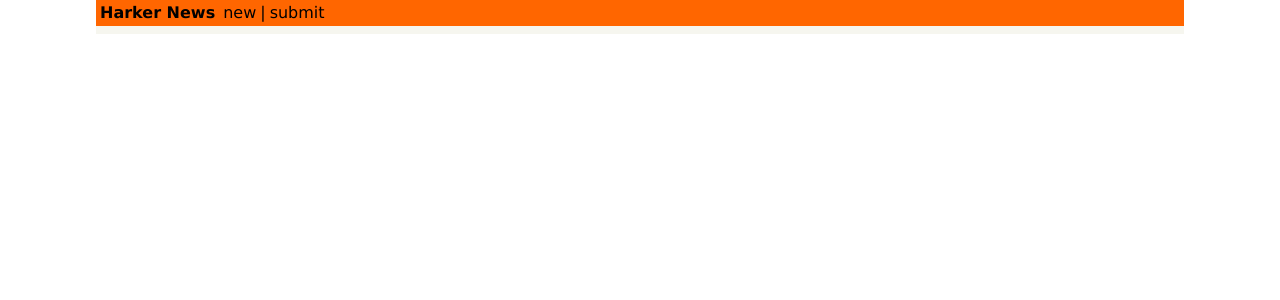
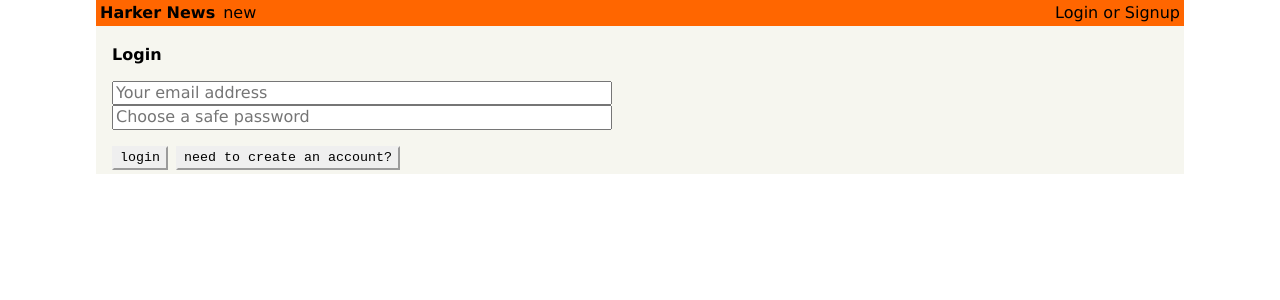
Before and after one commit to hdev14/hackernew-clone-frontend, a React (Create React App) app: page /login-or-signup in a window 1280 px wide. Shown: the top 300 px of the page. Built offline with nearby package versions, Linux system fonts and the light colour scheme.

Commit message:
feat: create login or signup page

```diff
--- a/src/components/App.js
+++ b/src/components/App.js
@@ -3,6 +3,7 @@ import { Switch, Route } from 'react-router-dom';
 import Header from './Header';
 import LinkList from './LinkList';
 import CreateLink from './CreateLink';
+import LoginOrSignup from './LoginOrSignup';
 
 const App = () => (
   <div className="center w85">
@@ -11,6 +12,7 @@ const App = () => (
       <Switch>
         <Route exact path="/" component={LinkList} />
         <Route path="/create" component={CreateLink} />
+        <Route path="/login-or-signup" component={LoginOrSignup} />
       </Switch>
     </div>
   </div>
--- a/src/components/Header.js
+++ b/src/components/Header.js
@@ -1,15 +1,47 @@
-import { Link } from 'react-router-dom';
+import { Link, useHistory } from 'react-router-dom';
 
-const Header = () => (
+import { AUTH_TOKEN } from '../constants';
+
+const Header = () => {
+  const history = useHistory();
+  const authToken = localStorage.getItem(AUTH_TOKEN);
+
+  return (
     <div className="flex pa1 justify-between nowrap orange">
       <div className="flex flex-fixed black">
         <div className="fw7 mr1">Harker News</div>
         <Link to="/" className="ml1 no-underline black">new</Link>
 
+        {authToken && (
+          <>
             <div className="ml1">|</div>
             <Link to="/create" className="ml1 no-underline black">submit</Link>
+          </>
+        )}
+      </div>
+      <div className="flex flex-fixed">
+        {authToken ? (
+          <div
+            className="ml1 pointer black"
+            role="button"
+            tabIndex={0}
+            onClick={() => {
+              localStorage.removeItem(AUTH_TOKEN);
+              history.push('/');
+            }}
+            onKeyPress={() => {
+              localStorage.removeItem(AUTH_TOKEN);
+              history.push('/');
+            }}
+          >
+            logout
+          </div>
+        ) : (
+          <Link to="/login-or-signup" className="ml1 no-underline black">Login or Signup</Link>
+        )}
       </div>
     </div>
   );
+};
 
 export default Header;
--- /dev/null
+++ b/src/components/LoginOrSignup.js
@@ -0,0 +1,120 @@
+import { useState } from 'react';
+import { gql, useMutation } from '@apollo/client';
+import { useHistory } from 'react-router-dom';
+
+import { AUTH_TOKEN } from '../constants';
+
+const LOGIN_MUTATION = gql`
+  mutation LoginMutation($email: String!, $passowrd: String!) {
+    login(email: $email, password: $password) {
+      token
+    }
+  }
+`;
+
+const SIGNUP_MUTATION = gql`
+  mutation SignupMutation($name: String!, $email: String!, $password: String!) {
+    signup(name: $name, email: $email, password: $password) {
+      token
+    }
+  }
+`;
+
+const LoginOrSignup = () => {
+  const history = useHistory();
+  const [isLogin, setIsLogin] = useState(true);
+  const [name, setName] = useState('');
+  const [email, setEmail] = useState('');
+  const [password, setPassword] = useState('');
+
+  const saveUserData = (token) => {
+    localStorage.setItem(AUTH_TOKEN, token);
+  };
+
+  const confirm = (data) => {
+    const { token } = isLogin ? data.login : data.signup;
+    saveUserData(token);
+    history.push('/');
+  };
+
+  const [login] = useMutation(LOGIN_MUTATION, {
+    onCompleted: (data) => confirm(data),
+    onError: (e) => console.error(e),
+  });
+
+  const [signup] = useMutation(SIGNUP_MUTATION, {
+    onCompleted: (data) => confirm(data),
+    onError: (e) => console.error(e),
+  });
+
+  const onSubmit = () => {
+    if (isLogin && email && password) {
+      login({ variables: { email, password } });
+      setEmail('');
+      setPassword('');
+      return;
+    }
+
+    if (name && email && password) {
+      signup({ variables: { name, email, password } });
+      setName('');
+      setEmail('');
+      setPassword('');
+    }
+  };
+  return (
+    <div>
+      <h4 className="mv3">{isLogin ? 'Login' : 'Sign Up'}</h4>
+      <div className="flex flex-column">
+        {!isLogin && (
+          <input
+            type="text"
+            placeholder="Your name"
+            required
+            value={name}
+            onChange={(e) => setName(e.target.value)}
+          />
+        )}
+
+        <input
+          type="email"
+          placeholder="Your email address"
+          required
+          value={email}
+          onChange={(e) => setEmail(e.target.value)}
+        />
+
+        <input
+          type="password"
+          placeholder="Choose a safe password"
+          required
+          value={password}
+          onChange={(e) => setPassword(e.target.value)}
+        />
+      </div>
+
+      <div className="flex mt3">
+        <div
+          className="pointer mr2 button"
+          role="button"
+          tabIndex={0}
+          onClick={() => onSubmit()}
+          onKeyPress={() => onSubmit()}
+        >
+          {isLogin ? 'login' : 'create account'}
+        </div>
+        <div
+          className="pointer button"
+          role="button"
+          tabIndex={0}
+          onClick={() => setIsLogin(!isLogin)}
+          onKeyPress={() => setIsLogin(!isLogin)}
+        >
+          {isLogin ? 'need to create an account?' : 'already have an account'}
+        </div>
+      </div>
+    </div>
+  );
+};
+
+export default LoginOrSignup;
--- /dev/null
+++ b/src/constants.js
@@ -0,0 +1 @@
+export const AUTH_TOKEN = 'auth-token';
--- a/src/index.js
+++ b/src/index.js
@@ -10,17 +10,22 @@ import { setContext } from '@apollo/client/link/context';
 import App from './components/App';
 import reportWebVitals from './reportWebVitals';
 import './styles/index.css';
+import { AUTH_TOKEN } from './constants';
 
 const httpLink = createHttpLink({
   uri: 'http://localhost:4000',
 });
 
-const authLink = setContext((_, { headers }) => ({
-  headers: {
-    ...headers,
-    authorization: 'Bearer eyJhbGciOiJIUzI1NiIsInR5cCI6IkpXVCJ9.eyJ1c2VySWQiOjEsImlhdCI6MTYwNDA2NzE4M30.La2KoVsn0h5jFNefM-ugav5nCMDJF1ENwP3E9CY4dVE',
-  },
-}));
+const authLink = setContext((_, { headers }) => {
+  const token = localStorage.getItem(AUTH_TOKEN);
+
+  return {
+    headers: {
+      ...headers,
+      authorization: token ? `Bearer ${token}` : '',
+    },
+  };
+});
 
 const apolloClient = new ApolloClient({
   link: authLink.concat(httpLink),
```
Also changed, not shown: .eslintrc.json. Lines whose indentation alone changed are shown as unchanged.
